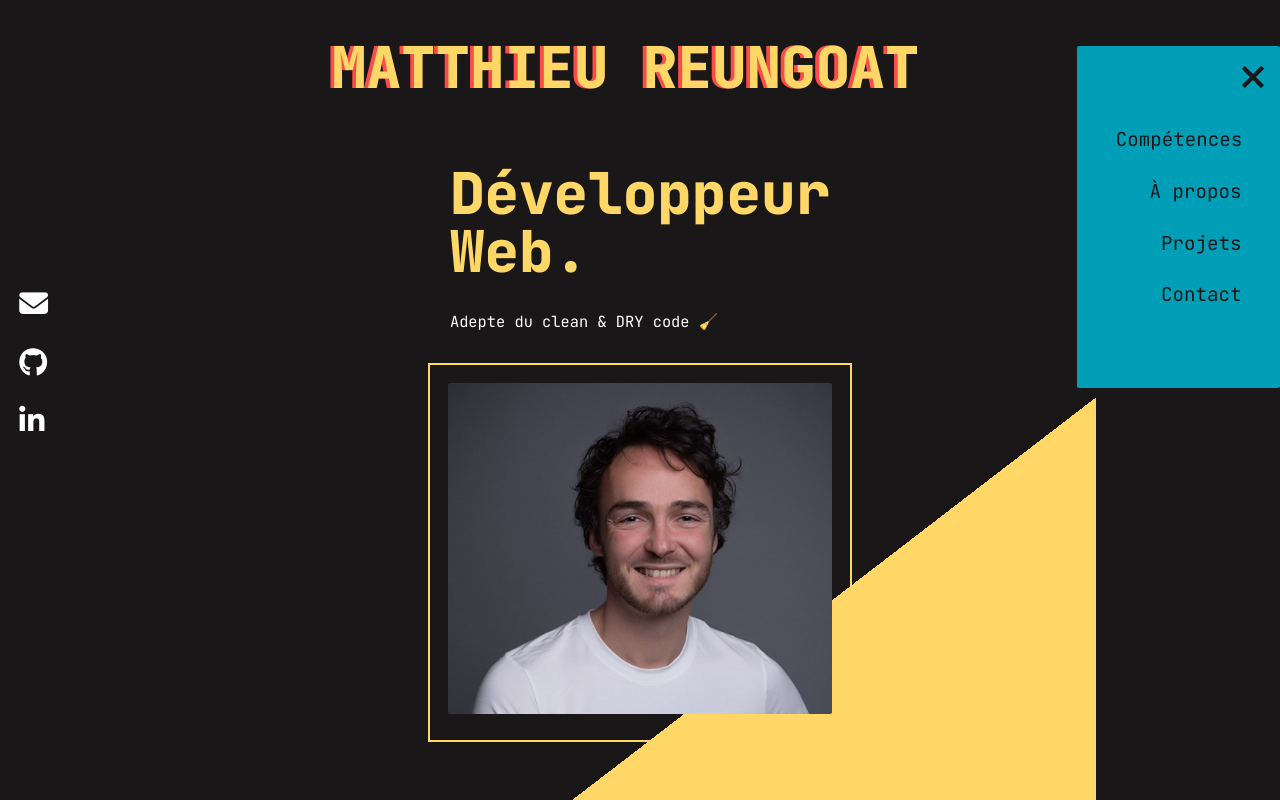
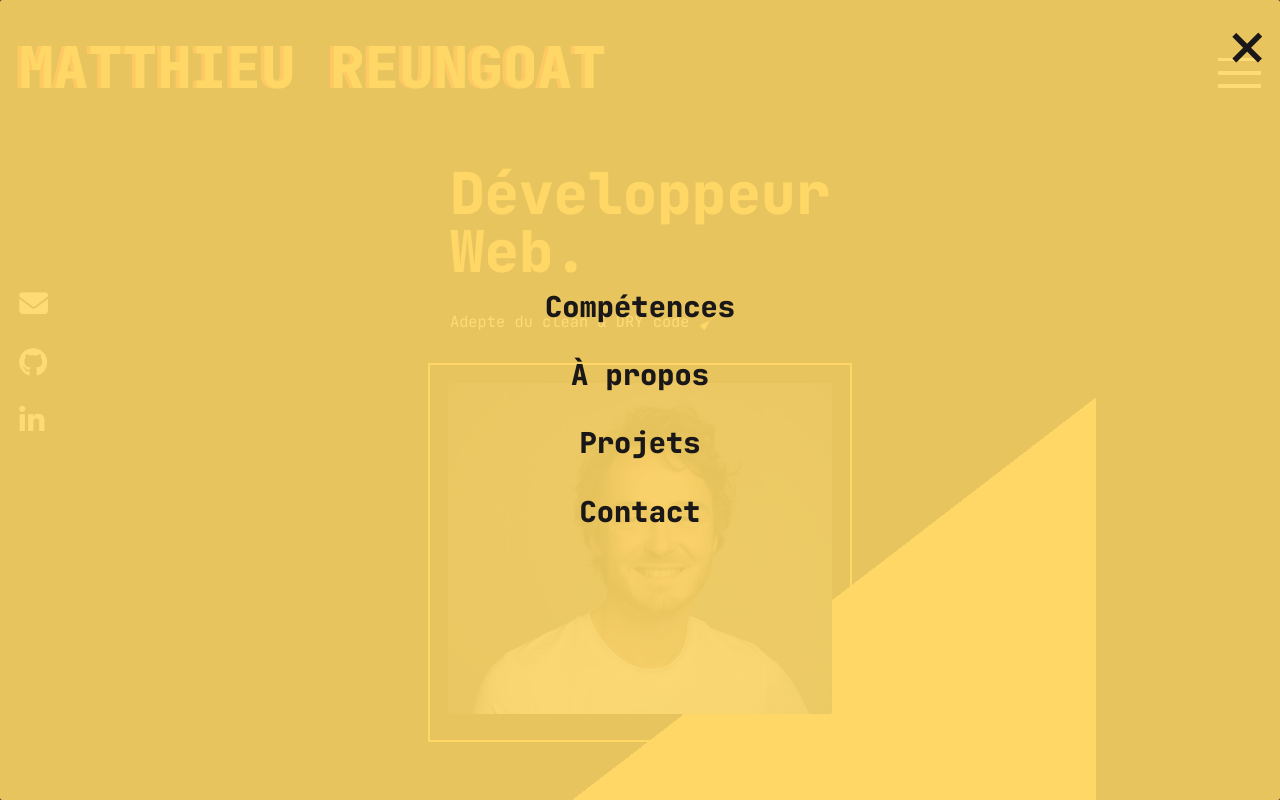
Before and after one commit to Bol2riZH/portfolio, a website: page public/index.html in a window 1280 px wide. Both pictures are taken after a click on the link 1239 px from the left and 72 px from the top of the page. Shown: the top 800 px of the page. Drawn offline with Linux system fonts and the light colour scheme.

Commit message:
section myself mq done

```diff
--- a/public/index.html
+++ b/public/index.html
@@ -44,6 +44,9 @@
     <nav class="navigation">
       <a id="closeBtn" class="close hidden">×</a>
       <ul class="navigation__list">
+        <li class="navigation__item">
+          <a href="#myself" class="navigation__link hidden">&uparrow;</a>
+        </li>
         <li class="navigation__item">
           <a href="#skill" class="navigation__link">Compétences</a>
         </li>
@@ -97,7 +100,7 @@
         </ul>
       </aside>
 
-      <section class="section section__myself">
+      <section id="myself" class="section section__myself">
         <div class="myself__container-left">
           <h1 class="heading-primary">
             <span>Développeur</span>
--- a/public/index.js
+++ b/public/index.js
@@ -4,8 +4,6 @@ const popupTimeOut = 1000;
 const spamTimeOut = 1500;
 const urlBase = 'https://portfolio-server-phi-three.vercel.app';
 
-const sidenavId = document.querySelector('#mySidenav');
-const burgerIcon = document.querySelector('.burger-icon');
 const openBtn = document.querySelector('#openBtn');
 const closeBtn = document.querySelector('#closeBtn');
 
@@ -14,8 +12,12 @@ const loader = document.querySelector('.loader');
 const jobTitle = document.querySelector('.heading-primary');
 
 const logo = document.querySelector('.header__logo');
+
 const navbar = document.querySelector('.navigation');
 const navbarList = document.querySelector('.navigation__list');
+const navbarLink = document.querySelector('.navigation__link');
+
+const links = document.querySelector('.links');
 
 const openNav = () => {
   navbar.classList.add('active');
@@ -30,6 +32,7 @@ const closeNav = () => {
   closeBtn.classList.add('hidden');
 };
 closeBtn.onclick = closeNav;
+navbarList.onclick = closeNav;
 
 window.addEventListener('load', () => {
   window.scrollTo(0, 0);
@@ -42,22 +45,34 @@ window.addEventListener('load', () => {
   jobTitle.classList.add('scaleDown');
 });
 
+document.addEventListener('resize', () => {
+  if (window.screen.width < 1300) {
+    navbarList.classList.add('navigation__position--column');
+  }
+});
+
 document.addEventListener('scroll', () => {
   const positionY = window.scrollY;
   if (positionY > 137) {
     logo.classList.remove('hidden');
     logo.classList.add('header__animation');
+    navbarLink.classList.remove('hidden');
     if (window.screen.width > 1300) {
       navbar.classList.add('navigation__position--top');
       navbar.classList.add('navigation__animation--appearing');
       navbarList.classList.add('navigation__position--column');
     }
   }
+  if (positionY > 137 && window.screen.width < 900) {
+    links.classList.add('hidden');
+  }
   if (positionY < 137) {
     navbar.classList.remove('navigation__position--top');
     navbar.classList.remove('navigation__animation--appearing');
     navbarList.classList.remove('navigation__position--column');
+    navbarLink.classList.add('hidden');
     logo.classList.add('hidden');
+    links.classList.remove('hidden');
     if (window.screen.width < 1300) {
       navbarList.classList.add('navigation__position--column');
     }
--- a/public/sass/base/_typography.scss
+++ b/public/sass/base/_typography.scss
@@ -51,6 +51,11 @@ a:link {
 
 .navigation__link {
   font-size: variables.$medium-font-size;
+
+  @include mixins.respond(tab-land) {
+    font-size: variables.$big-font-size;
+    font-weight: 900;
+  }
 }
 
 .navigation__item a {
--- a/public/sass/components/_navigation.scss
+++ b/public/sass/components/_navigation.scss
@@ -13,9 +13,12 @@
     top: 4.8rem;
   }
   @include mixins.respond(tab-land) {
-    right: -60rem;
+    top: 0;
+    right: -150rem;
+    height: 100%;
+    width: 100%;
     transition: right 250ms ease;
-    background-color: variables.$color-tertiary;
+    background-color: rgba(variables.$color-secondary, 0.9);
     padding: 8rem 4rem;
     border-radius: 2px;
   }
@@ -27,12 +30,19 @@
     @include mixins.respond(mid-desktop) {
       gap: 2.5rem;
     }
+    @include mixins.respond(tab-land) {
+      @include mixins.absCenter();
+      align-items: center;
+    }
   }
   &__item {
     text-align: right;
     transition: all 250ms;
     &:hover {
       translate: 0 -0.2rem;
+    }
+    @include mixins.respond(tab-port) {
+      text-align: left;
     }
   }
   &__link {
@@ -55,7 +65,7 @@
   gap: 2rem;
 }
 .navigation__position--top {
-  top: 20rem;
+  top: 15rem;
 }
 .navigation__animation--appearing {
   animation: appearing 500ms ease-in-out;
@@ -69,9 +79,9 @@
   position: absolute;
   top: -2rem;
   right: 1rem;
-  font-size: variables.$large-font-size;
+  font-size: variables.$XXL-font-size;
   color: variables.$color-grey-dark-4;
-  transition: scale 200ms ease;
+  transition: scale 250ms ease-in-out;
 
   &:hover {
     scale: 1.1;
--- a/public/sass/layout/_footer.scss
+++ b/public/sass/layout/_footer.scss
@@ -1,9 +1,15 @@
 @use '../abstract/variables';
+@use '../abstract/mixins';
 
 .footer {
   background-color: variables.$color-secondary;
   &__copyright {
     text-align: right;
     padding-right: 2rem;
+
+    @include mixins.respond(phone) {
+      padding: 5rem;
+      text-align: center;
+    }
   }
 }
--- a/public/sass/layout/_header.scss
+++ b/public/sass/layout/_header.scss
@@ -11,14 +11,13 @@
   @include mixins.respond(tab-land) {
     padding-top: 2rem;
   }
+  @include mixins.respond(tab-port) {
+    display: none;
+  }
 
   &__heading-title {
     display: flex;
     flex-direction: column;
-
-    @include mixins.respond(tab-land) {
-      align-items: center;
-    }
   }
   &__logo {
     position: fixed;
--- a/public/sass/page/_home.scss
+++ b/public/sass/page/_home.scss
@@ -1,5 +1,12 @@
 @use '../abstract/variables';
 @use '../abstract/mixins';
+
+.main {
+  @include mixins.respond(tab-land) {
+    display: flex;
+    flex-direction: column;
+  }
+}
 
 .section {
   max-width: 114rem;
```
Also changed, not shown: public/css/style.css, 1 other file.
